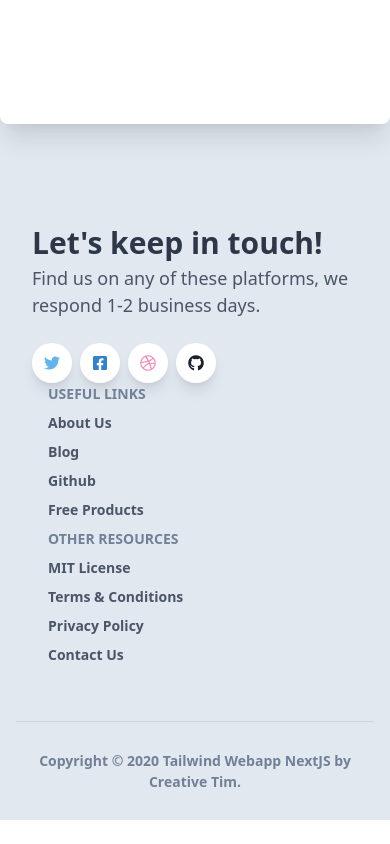
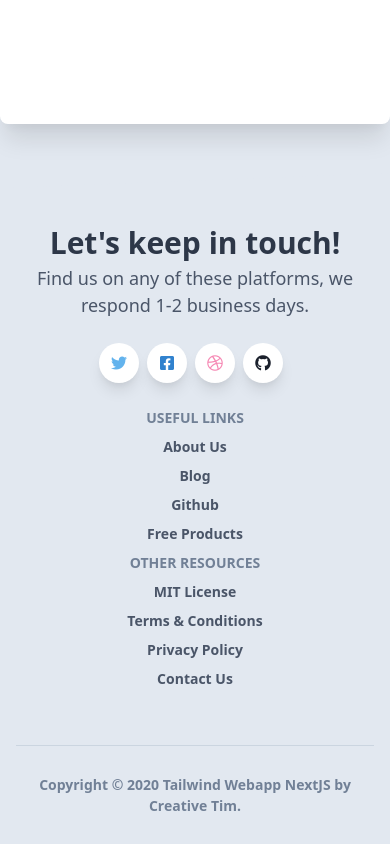
Before and after one commit to DevKing472/notus-nextJS, a Next.js app: page / in a window 390 px wide. Shown: the part 9994-10838 px from the top of the page. Before the commit the page ends 10814 px from the top, so only its background shows below. Built offline with nearby package versions, Linux system fonts and the light colour scheme.

Commit message:
fix: solve responsive issues

```diff
--- a/components/Footers/Footer.js
+++ b/components/Footers/Footer.js
@@ -24,13 +24,13 @@ export default function Footer() {
           </svg>
         </div>
         <div className="container mx-auto px-4">
-          <div className="flex flex-wrap">
+          <div className="flex flex-wrap text-center lg:text-lef">
             <div className="w-full lg:w-6/12 px-4">
               <h4 className="text-3xl font-semibold">Let's keep in touch!</h4>
               <h5 className="text-lg mt-0 mb-2 text-gray-700">
                 Find us on any of these platforms, we respond 1-2 business days.
               </h5>
-              <div className="mt-6">
+              <div className="mt-6 lg:mb-0 mb-6">
                 <button
                   className="bg-white text-blue-400 shadow-lg font-normal h-10 w-10 items-center justify-center align-center rounded-full outline-none focus:outline-none mr-2"
                   type="button"
```
